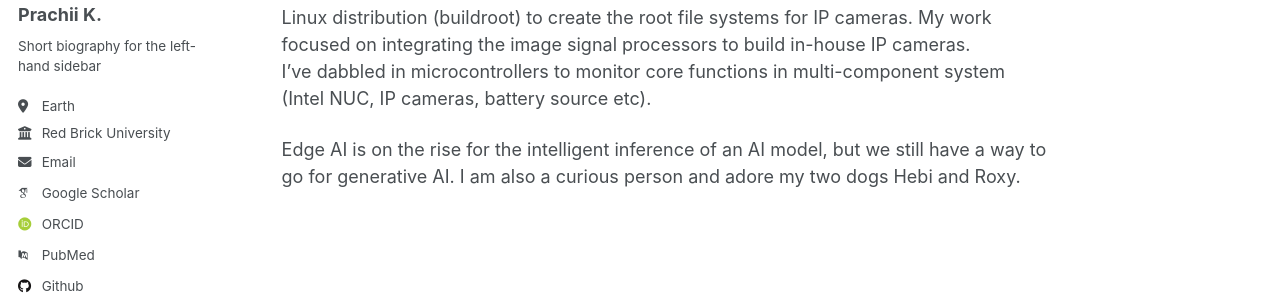
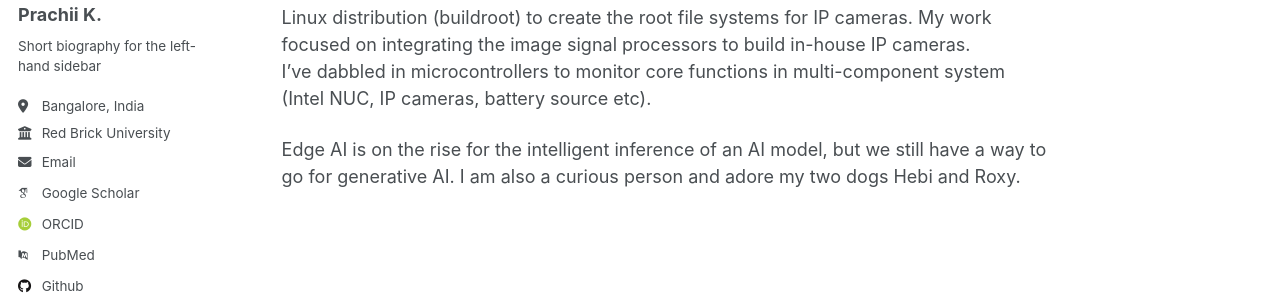
Before and after one commit to asaiyru99/asaiy, a Jekyll site: the page built from _pages/about.md, in a window 1280 px wide. Shown: the part 287-582 px from the top of the page. Built offline with Jekyll 4.4.1, drawn with Linux system fonts in a browser that asks for light colours; some web fonts are replaced.

Commit message:
Update _config.yml

```diff
--- a/_config.yml
+++ b/_config.yml
@@ -25,7 +25,7 @@ author:
   name             : "Prachii K."
   pronouns         : # example: "she/her"
   bio              : "Short biography for the left-hand sidebar"
-  location         : "Earth"
+  location         : "Bangalore, India"
   employer         : "Red Brick University"
   uri              : # URL
   email            : "none@example.org"
```
